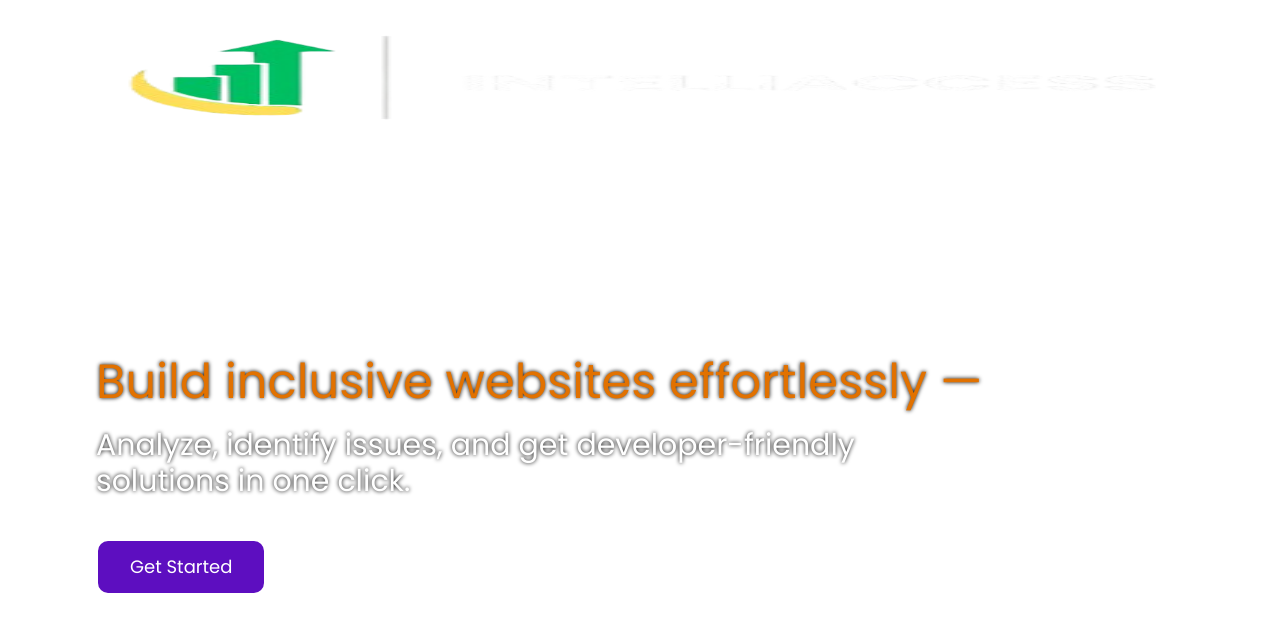
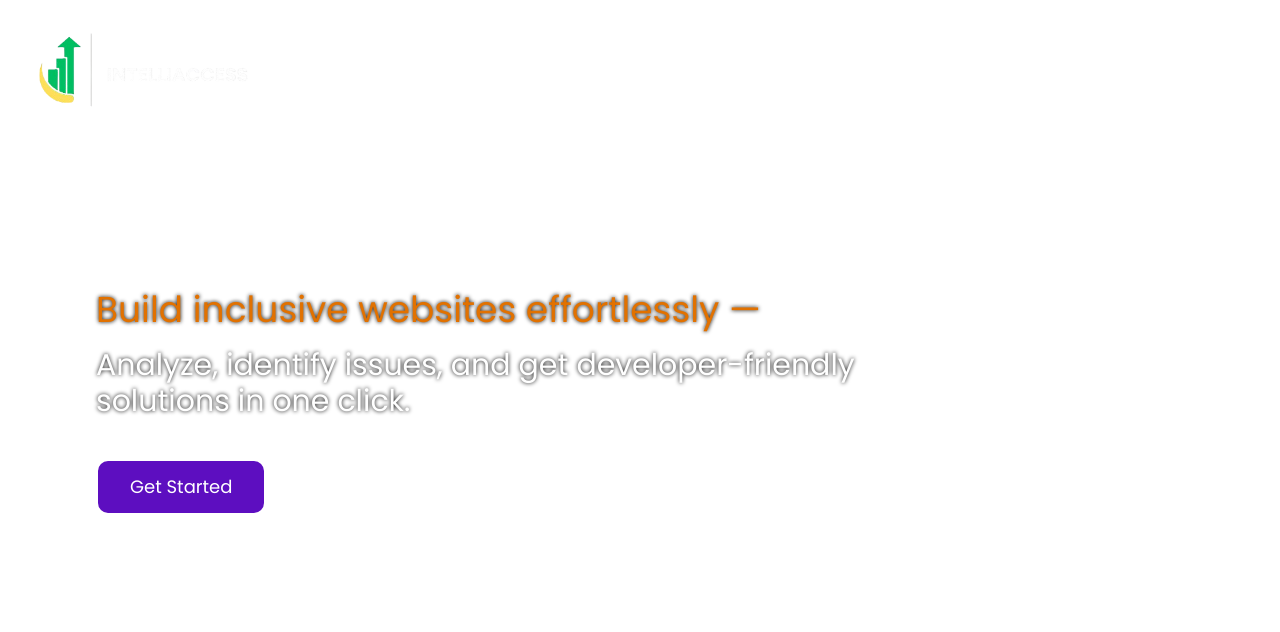
Before and after one commit to udaysharma24/Website-Accessibility-Analyser, a Next.js app in the folder client/: page / in a window 1280 px wide. Shown: the top 632 px of the page. Built offline with nearby package versions, Linux system fonts and the light colour scheme.

Commit message:
Fixed logo issue on landing page

```diff
--- a/client/src/app/page.js
+++ b/client/src/app/page.js
@@ -16,17 +16,18 @@ export default function Home() {
 
   return (
     <div
-      className={`bg-[url('/analytics-bg.jpg')] min-h-screen bg-cover bg-center flex flex-col ${poppins.className}`}
+      className={`relative bg-[url('/analytics-bg.jpg')] min-h-screen bg-cover bg-center flex flex-col ${poppins.className}`}
     >
-      <img
-        className="h-16 sm:h-20 md:h-24 lg:h-28 xl:h-32 ml-2 sm:ml-4 mt-2 sm:mt-4"
-        src="/IAlogo_dark.png"
-        alt="logo"
-      />
+      <div className="absolute top-4 left-4">
+        <img
+          className="h-12 sm:h-16 md:h-20 lg:h-24 xl:h-28 w-auto"
+          src="/IAlogo_dark.png"
+          alt="logo"
+        />
+      </div>
 
-      {/* Heading */}
       <div className="flex flex-col justify-center flex-1 px-4 sm:px-8 md:px-16 lg:px-24">
-        <h1 className="text-2xl sm:text-3xl md:text-4xl lg:text-5xl text-amber-600 drop-shadow-[0_0_2px_black] leading-snug">
+        <h1 className="text-2xl sm:text-3xl md:text-4xl lg:text-4xl text-amber-600 drop-shadow-[0_0_2px_black] leading-snug">
           Build inclusive websites effortlessly —
         </h1>
         <h1 className="text-base sm:text-lg md:text-2xl lg:text-3xl text-white mt-3 drop-shadow-[0_0_2px_black] max-w-4xl">
@@ -34,7 +35,6 @@ export default function Home() {
           click.
         </h1>
 
-        {/* Button */}
         <button
           className="bg-violet-800 hover:bg-violet-950 px-5 py-2 sm:px-6 sm:py-3 md:px-8 md:py-3 mt-6 sm:mt-8 md:mt-10 w-fit rounded-xl cursor-pointer border-2 border-white text-white text-sm sm:text-base md:text-lg drop-shadow-[0_0_3px_white]"
           onClick={handleclick}
--- a/client/src/components/GoogleLoginButton.js
+++ b/client/src/components/GoogleLoginButton.js
@@ -2,7 +2,7 @@
 
 export default function GoogleLoginButton() {
     return (
-        <button onClick={() => window.location.href = `${process.env.NEXT_PUBLIC_API_URL}/auth/google`} className="w-full sm:w-auto border px-6 sm:px-14 py-2 sm:ml-36 rounded-lg shadow flex items-center justify-center sm:justify-start gap-2 cursor-pointer bg-black text-white">
+        <button onClick={() => window.location.href = `${process.env.NEXT_PUBLIC_API_URL}/auth/google`} className="w-full md:w-3/4 py-2 rounded-lg mb-4 text-sm sm:text-base hover:bg-blue-600 transition bg-black text-white">
             <img src="/google-icon.png" alt="Google" className="w-5 h-5" />
             <span className="text-sm sm:text-base">Sign in with Google</span>
         </button>
```
